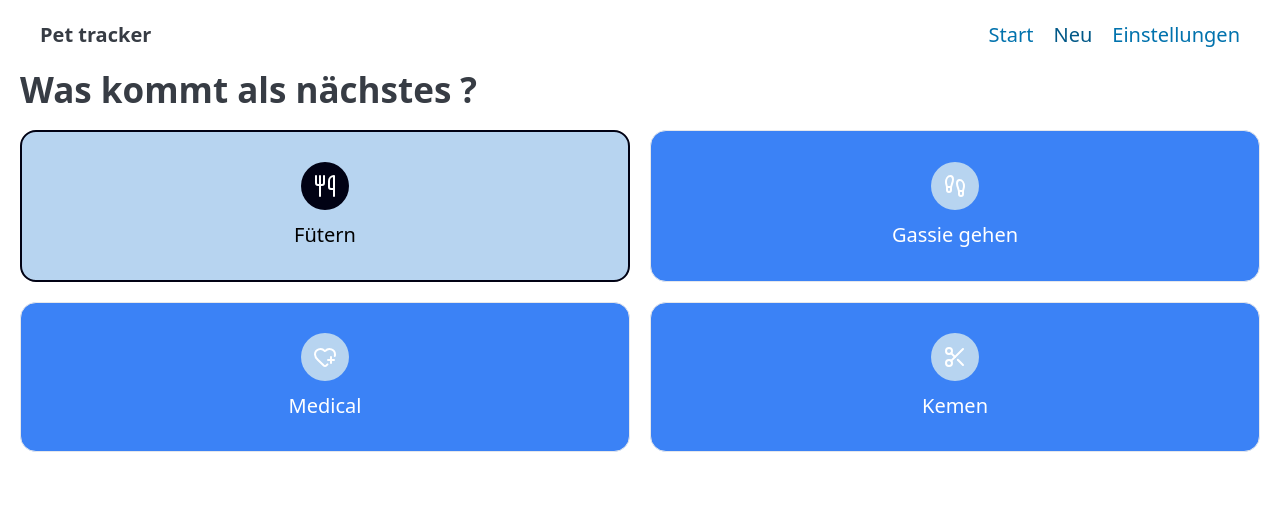
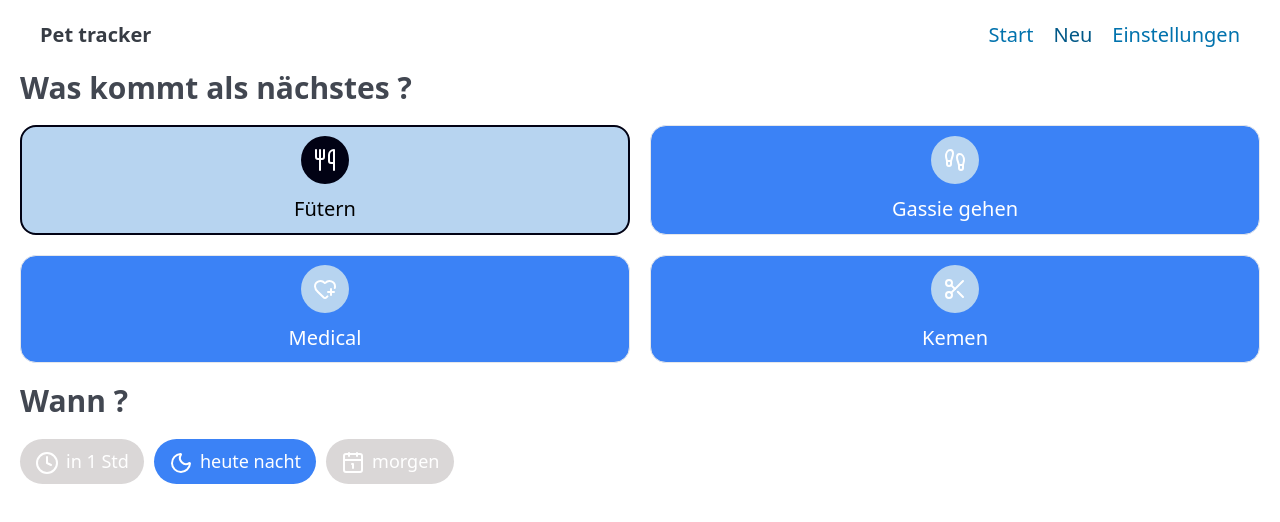
Before and after one commit to Dave200s1/PetCare-Tracker-, a React (Vite) app in the folder petcaretracker/client/: page / in a window 1280 px wide. Both pictures are taken after a click on the link "Neu". Shown: the top 522 px of the page. Built offline with nearby package versions, Linux system fonts and the light colour scheme; no server answers.

Commit message:
WannOptionen_erstellt_&_Kategorien_angepasst

```diff
--- a/petcaretracker/client/src/components/Category.jsx
+++ b/petcaretracker/client/src/components/Category.jsx
@@ -31,7 +31,7 @@ function Category(){
                 align-items: center;
                 justify-content: center;
 
-                padding: 1.5rem;
+                padding: 0.45rem;
                 border-radius: 16px;
 
                 background: #3b82f6;
@@ -72,7 +72,7 @@ function Category(){
             </style>
 
             <section className="category">
-                <h2>Was kommt als nächstes ?</h2>
+                <h3>Was kommt als nächstes ?</h3>
                 <div className="category-grid">
                     {categories.map((cat)=>(
                         <button
--- /dev/null
+++ b/petcaretracker/client/src/components/Time.jsx
@@ -0,0 +1,75 @@
+import { useState } from "react"
+import { Clock, Moon, Calendar1 } from "lucide-react"
+
+function Time (){
+     const [active, setActive] = useState("tonight");
+
+    const desiredTime = [
+        {id: "inOneHour", label: "in 1 Std", icon: <Clock></Clock>},
+        {id: "tonight", label: "heute nacht", icon: <Moon></Moon>},
+        {id: "tomorrow", label: "morgen", icon: <Calendar1></Calendar1>}
+    ]
+    return(
+        <>
+        <style>{`
+        .timeOfTask h3 {
+          margin-bottom: 1rem;
+        }
+
+        .timeOfTask-list {
+          display: flex;
+          gap: 0.5rem;
+          flex-wrap: wrap;
+          margin-bottom: 1rem;
+        }
+
+        .time-btn {
+          border: none;
+          border-radius: 999px;
+          padding: 0.45rem 0.75rem;
+          display: flex;
+          align-items: center;
+          gap: 0.35rem;
+          background: #dad7d7;
+          cursor: pointer;
+          font-size: 0.9rem;
+          min-height: 35px;
+        }
+
+        .time-btn.active {
+          background: #3b82f6;;
+          color: white;
+        }
+
+
+
+
+
+      `}</style>
+            <section className="timeOfTask">
+                <h3>Wann ?</h3>
+                <div className="timeOfTask-list">
+                    {desiredTime.map((t)=>(
+                        <button
+                            key={t.id}
+                            className={
+                                active === t.id
+                                ? "time-btn active"
+                                : "time-btn"
+                            }
+                            onClick={()=> setActive(t.id)}
+                        >
+                            <div className="timeIcon">
+                                {t.icon}
+                            </div>
+                            <span>{t.label}</span>
+                        </button>
+                    ))}
+
+                </div>
+            </section>
+        </>
+    )
+}
+
+export default Time
--- a/petcaretracker/client/src/pages/Reminder.jsx
+++ b/petcaretracker/client/src/pages/Reminder.jsx
@@ -1,10 +1,12 @@
 import Category from "../components/Category"
+import Time from "../components/Time"
 
 function Reminder (){
 
     return(
         <>
             <Category></Category>
+            <Time></Time>
         </>
     )
 }
```
